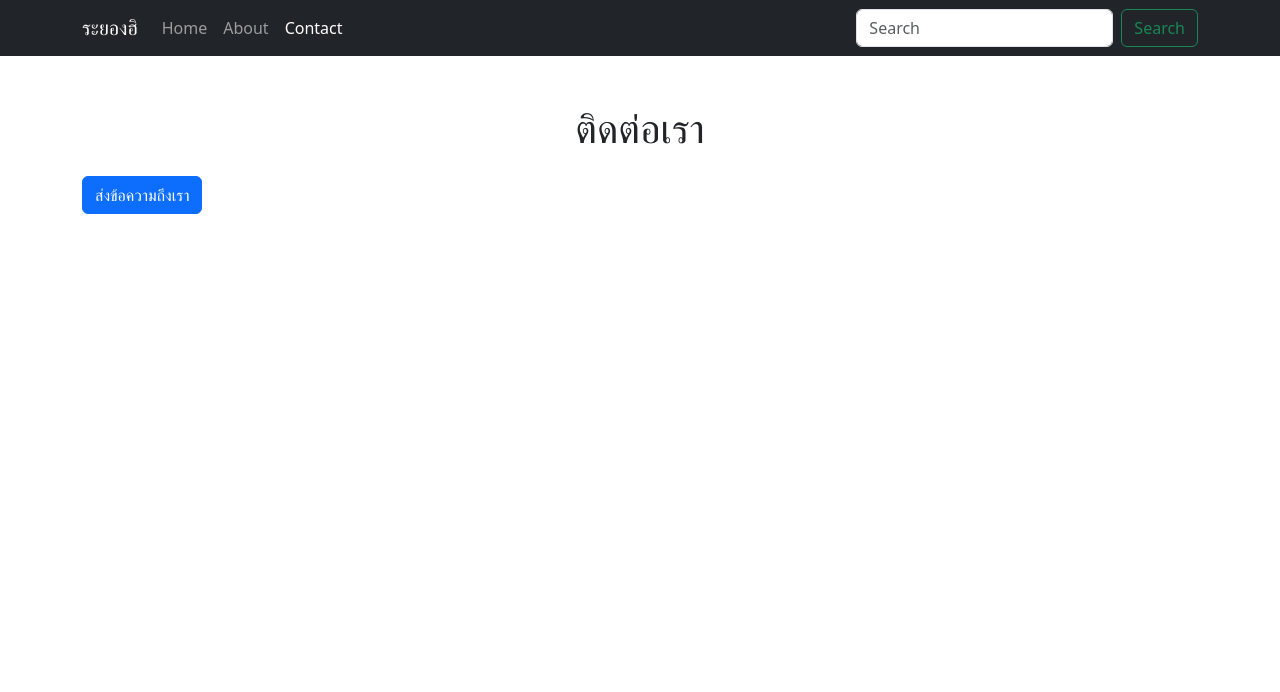
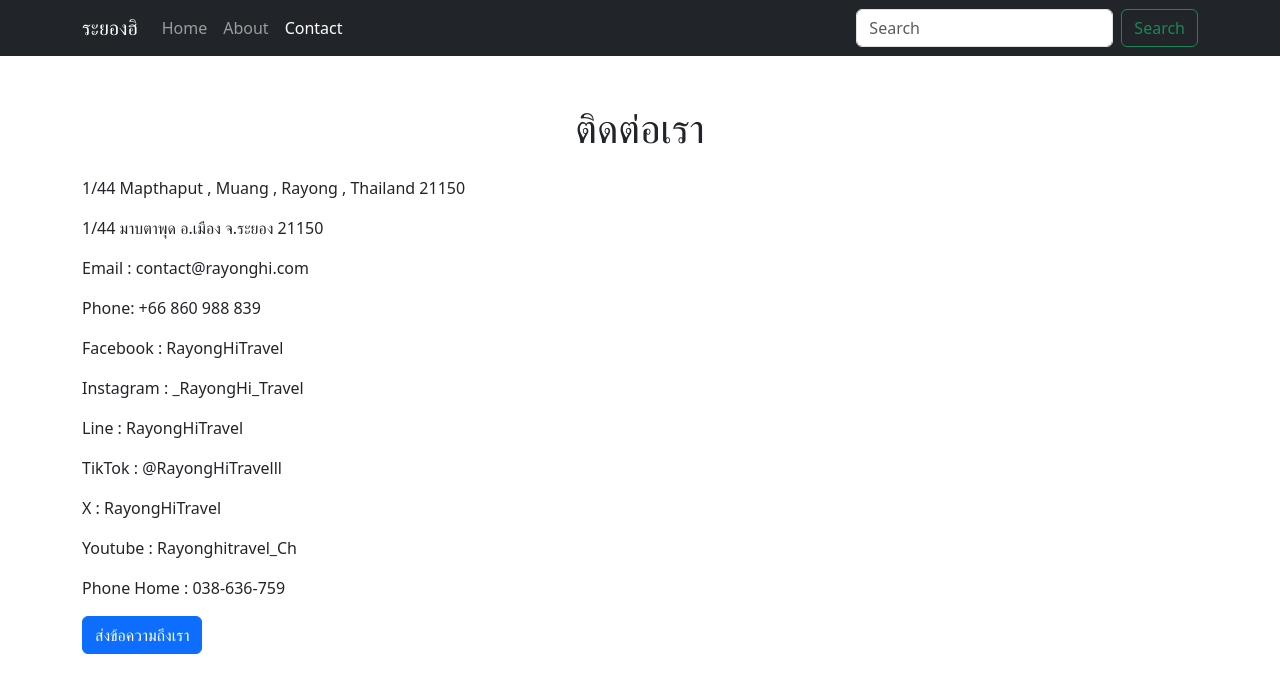
Before and after one commit to kittisakphinyodom/RayongTravel_bootstrap, a plain HTML site: page contact.html in a window 1280 px wide. Drawn offline with nearby package versions, Linux system fonts and the light colour scheme.

Commit message:
เพิ่ม รายละเอียดติดต่อ

```diff
--- a/contact.html
+++ b/contact.html
@@ -31,6 +31,19 @@
   <!-- Main Content -->
   <div class="container my-5">
     <h1 class="text-center mb-4">ติดต่อเรา</h1>
+
+    <p>1/44 Mapthaput , Muang , Rayong , Thailand 21150</p>
+    <p>1/44 มาบตาพุด อ.เมือง จ.ระยอง 21150</p>
+    <p>Email : contact@rayonghi.com</p>
+    <p>Phone: +66 860 988 839</p>
+    <p>Facebook : RayongHiTravel</p>
+    <p>Instagram : _RayongHi_Travel</p>
+    <p>Line : RayongHiTravel</p>
+    <p>TikTok : @RayongHiTravelll</p>
+    <p>X : RayongHiTravel</p>
+    <p>Youtube : Rayonghitravel_Ch</p>
+    <p>Phone Home : 038-636-759</p>
+
     <button class="btn btn-primary" data-bs-toggle="modal" data-bs-target="#contactModal">ส่งข้อความถึงเรา</button>
 
     <!-- Contact Form Modal -->
```
